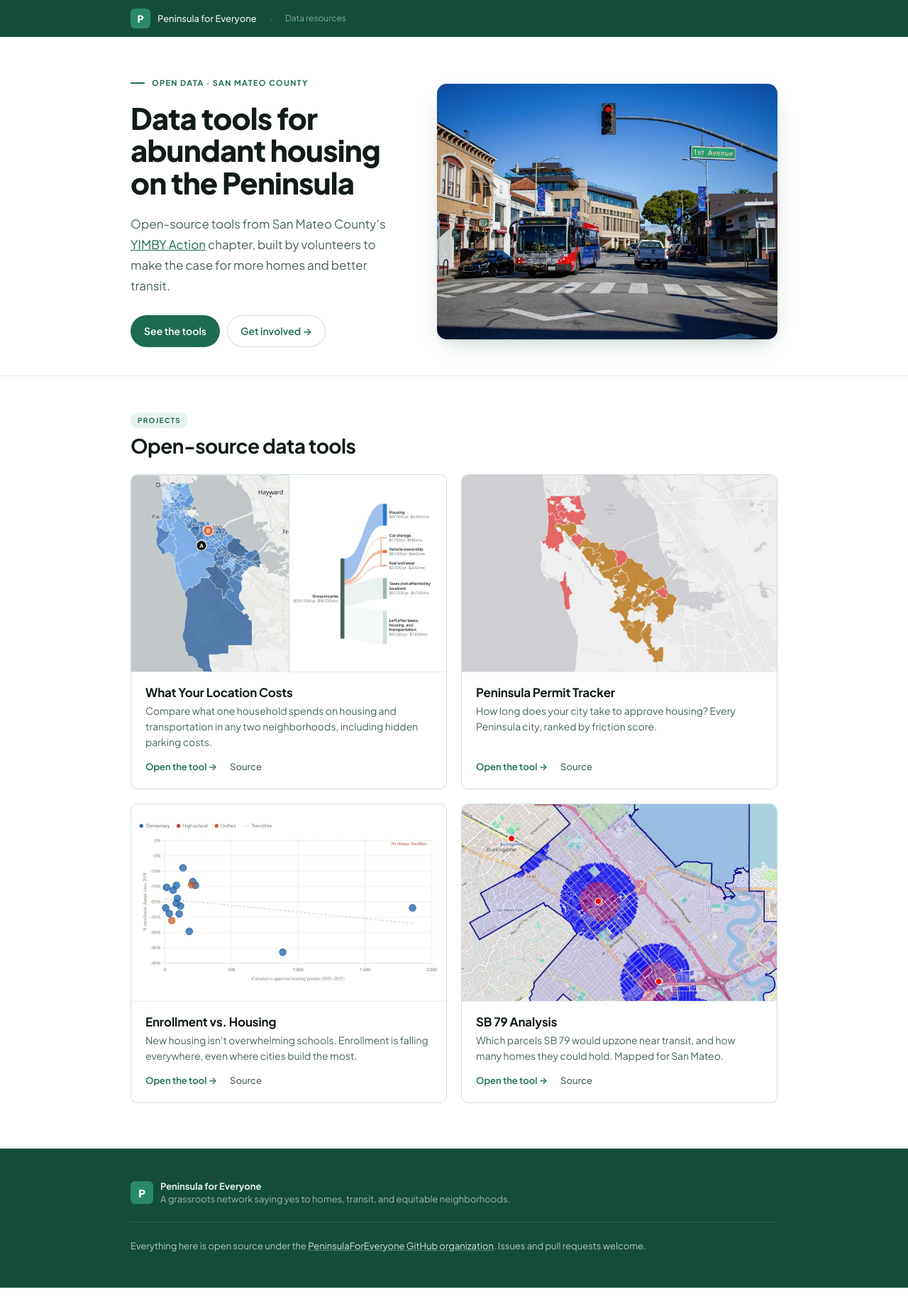
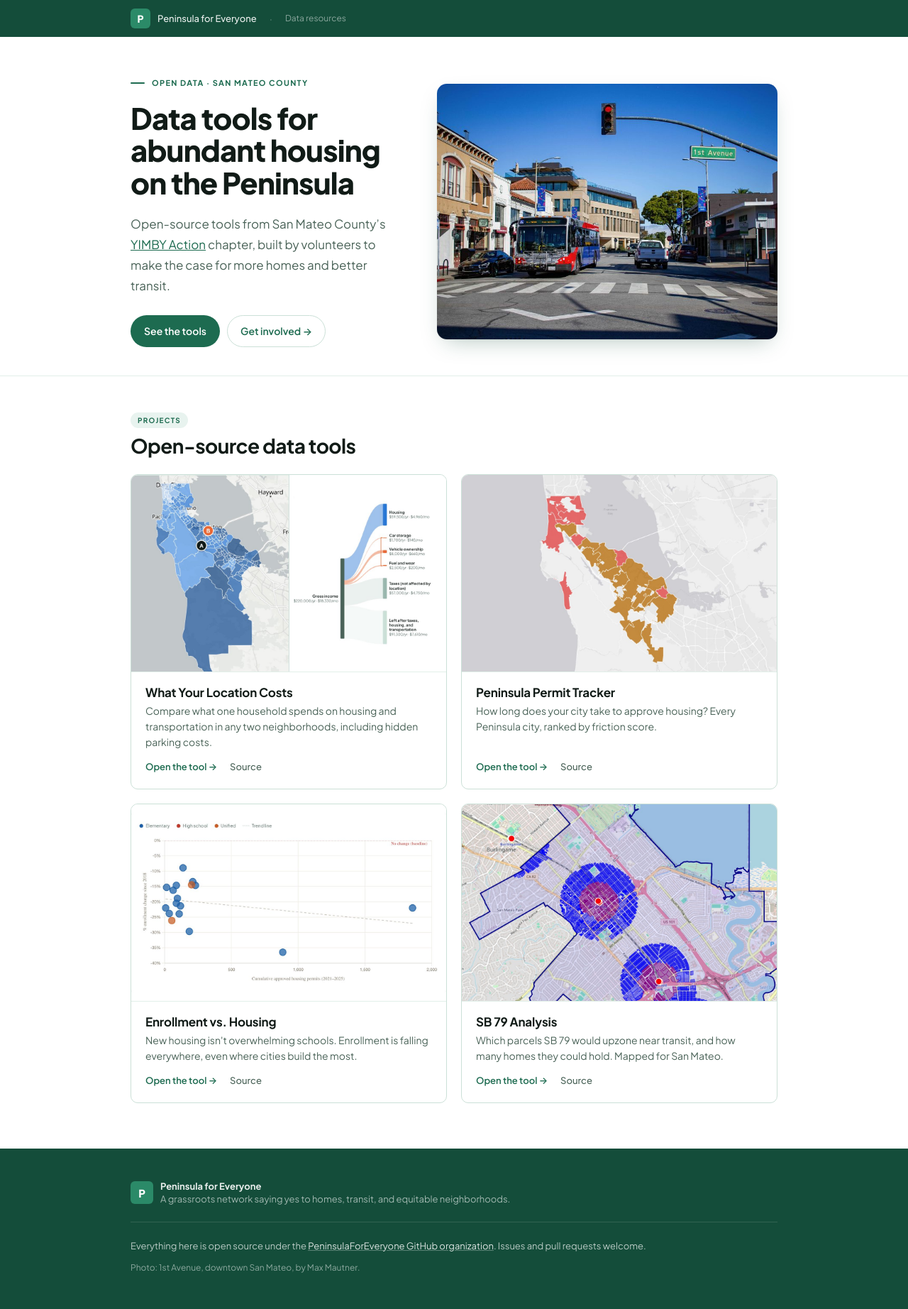
Before and after one commit to PeninsulaForEveryone/peninsulaforeveryone.github.io, a Jekyll site: the page built from index.md, in a window 1280 px wide. Shown: the whole page at 71% size. Built offline with Jekyll 4.4.1, drawn with Linux system fonts in a browser that asks for light colours; before the commit the page ends 1814 px from its top, so only the background shows below that.

Commit message:
Credit the hero photo in the footer
Co-Authored-By: Claude Opus 5.5 <noreply@anthropic.com>

```diff
--- a/_layouts/default.html
+++ b/_layouts/default.html
@@ -97,6 +97,9 @@
           <a href="https://github.com/PeninsulaForEveryone" target="_blank" rel="noopener">PeninsulaForEveryone GitHub organization</a>.
           Issues and pull requests welcome.
         </p>
+        {%- if page.hero_credit %}
+        <p class="footer-credit">{{ page.hero_credit }}</p>
+        {%- endif %}
       </div>
     </footer>
   </body>
--- a/assets/css/p4e.css
+++ b/assets/css/p4e.css
@@ -126,6 +126,7 @@ h2 { font-size: 1.25rem; font-weight: 700; }
                    background: var(--brand-light); color: #fff; font-size: 15px; font-weight: 800; }
 .footer-p4e-text { color: rgba(255,255,255,.6); font-size: 13px; line-height: 1.4; }
 .footer-p4e-text strong { display: block; }
+.site-footer .footer-credit { color: rgba(255,255,255,.5); font-size: 12px; }
 
 @media (max-width: 860px) {
   .has-hero .hero-grid { grid-template-columns: 1fr; gap: 28px; }
--- a/index.md
+++ b/index.md
@@ -4,6 +4,7 @@ kicker: Open data · San Mateo County
 headline: Data tools for abundant housing on the Peninsula
 hero_image: /assets/img/hero-san-mateo
 hero_alt: A SamTrans bus crossing 1st Avenue in downtown San Mateo on a clear day
+hero_credit: "Photo: 1st Avenue, downtown San Mateo, by Max Mautner."
 ---
 
 Open-source tools from San Mateo County's [YIMBY Action](https://yimbyaction.org/) chapter, built by volunteers to make the case for more homes and better transit.
```
